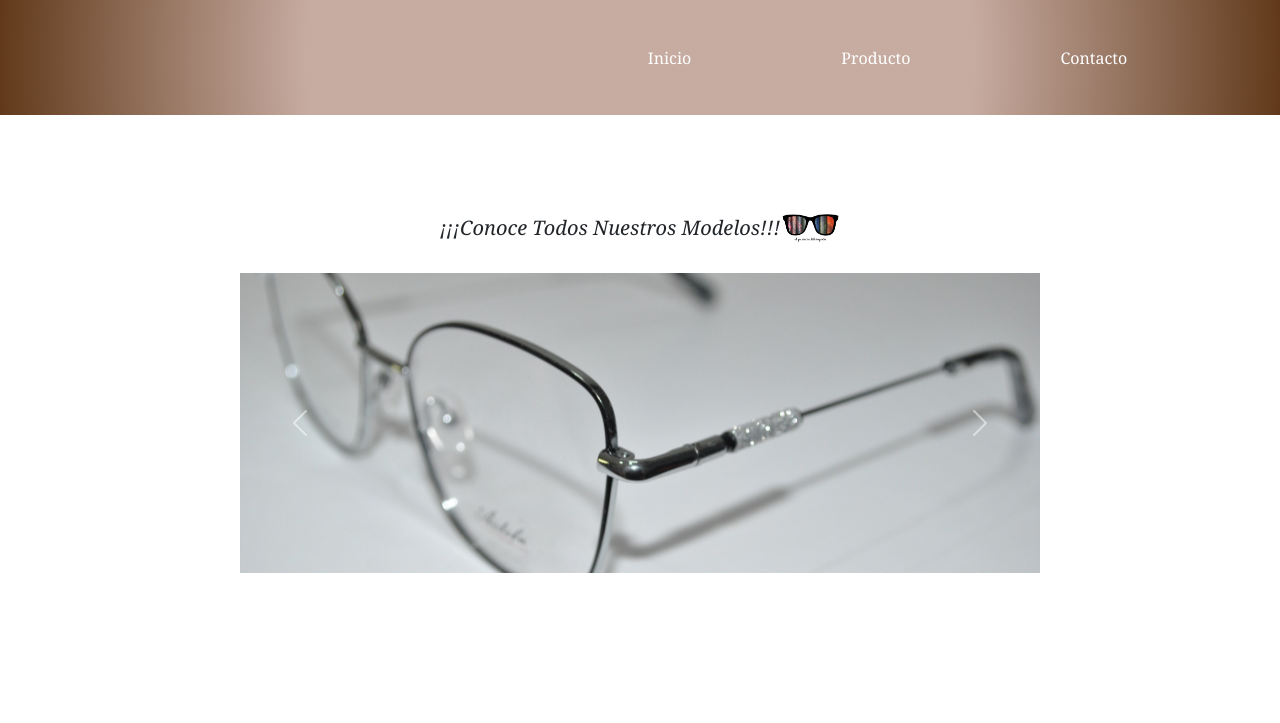
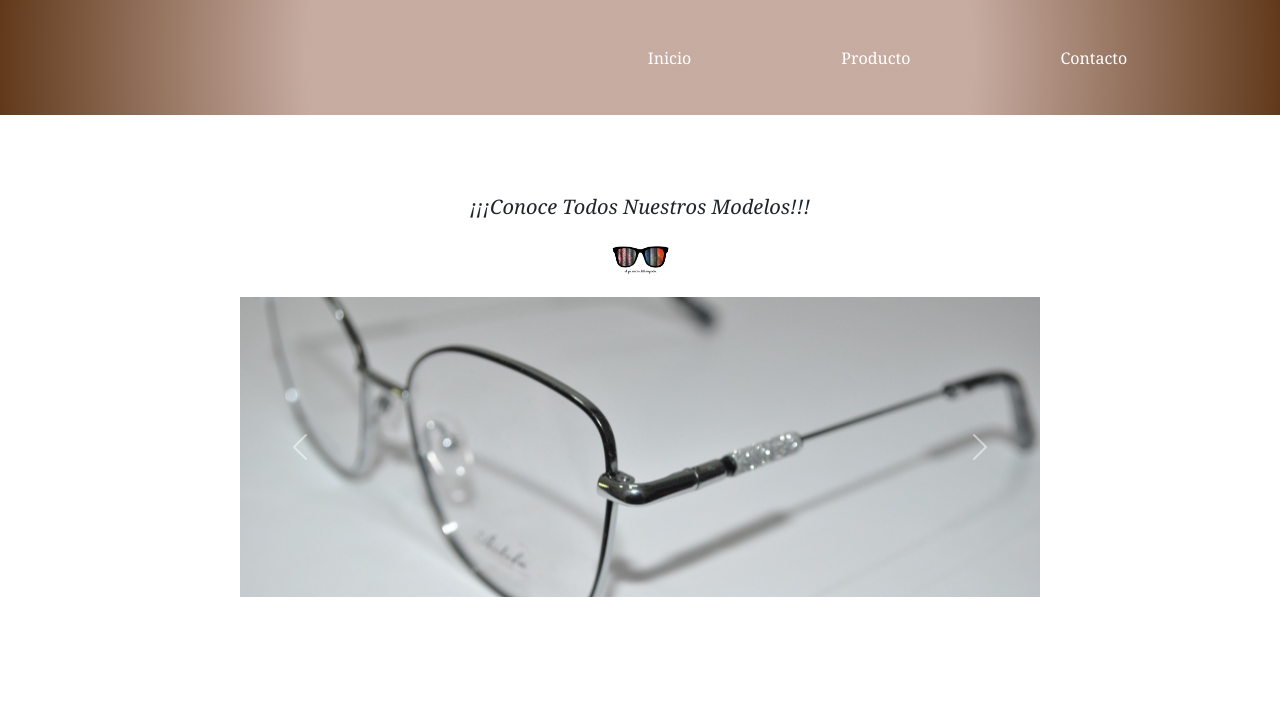
Before and after one commit to Antonio-1000/Baez_Opticos, a plain HTML site: page producto.html in a window 1280 px wide. Shown: the top 723 px of the page. Drawn offline with nearby package versions, Linux system fonts and the light colour scheme.

Commit message:
Update producto.html

```diff
--- a/producto.html
+++ b/producto.html
@@ -1,3 +1,4 @@
+
 <!doctype html>
 <html lang="en">
   <head>
@@ -19,7 +20,10 @@
 
 <div class="carousel-container">
     <!-- Slider -->
-    <h1 class="titulos">¡¡¡Conoce Todos Nuestros Modelos!!!<img src="img/dos.gif" width="60px" height="70px"></h1>
+    <h1 class="titulos">¡¡¡Conoce Todos Nuestros Modelos!!!</h1>
+    <div style="text-align: center;">
+      <img src="img/dos.gif" width="60px" height="70px">
+    </div>
 
     <div id="carouselExampleFade" class="carousel slide carousel-fade">
       <div class="carousel-inner">
```
